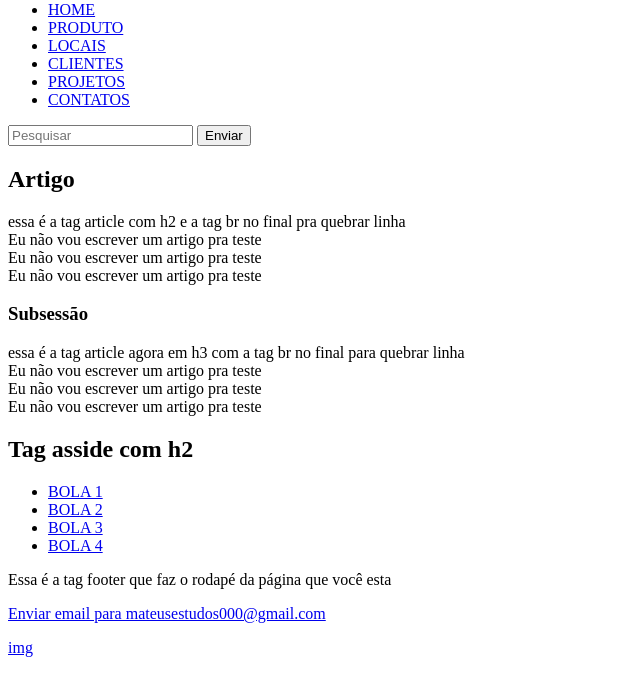
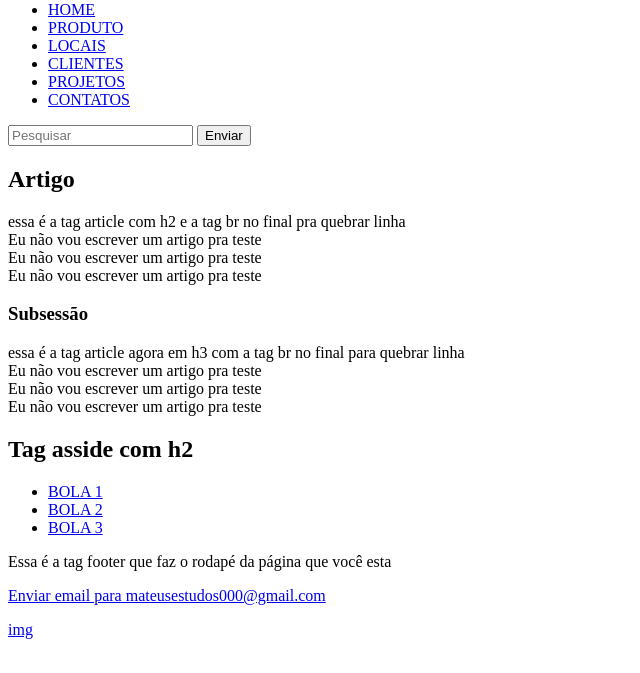
Before and after one commit to mateus-git/Aula-3-css-e-html, a plain HTML site: page index.html in a window 1280 px wide. Shown: the part 221-894 px from the top of the page, without its empty margins (0-640 px from the left). Drawn offline with Linux system fonts and the light colour scheme.

Commit message:
index.html

```diff
--- a/index.html
+++ b/index.html
@@ -50,7 +50,6 @@
                     <li><a href="#"> BOLA 1</a></li>
                     <li><a href="#"> BOLA 2</a></li>
                     <li><a href="#"> BOLA 3</a></li>
-                    <li><a href="#"> BOLA 4</a></li>
                 </ul>
             </aside>
         </article>
```
